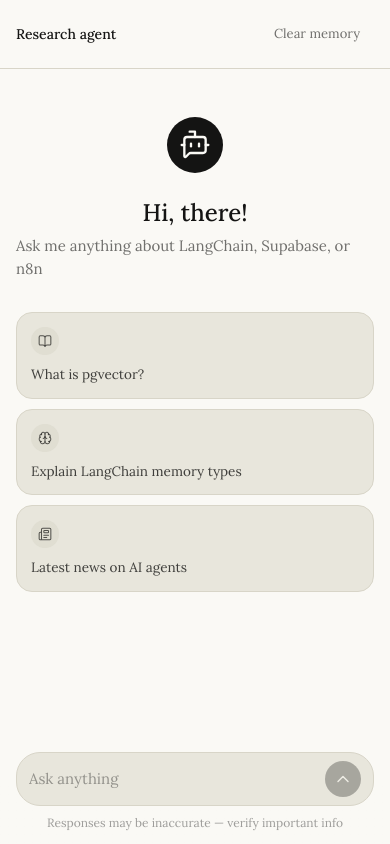
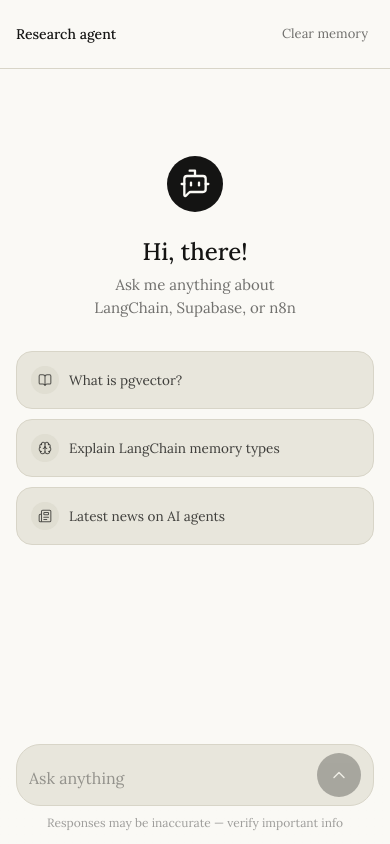
Before and after one commit to Mahmedk77/Week-2-Project-Conversational-Research-Agent, a Next.js app: page / in a window 390 px wide. Built offline with nearby package versions, Linux system fonts and the light colour scheme.

Commit message:
fix UI issues

```diff
--- a/app/components/ChatInput.tsx
+++ b/app/components/ChatInput.tsx
@@ -33,8 +33,9 @@
     }
   };
 
+  // Positioning/stickiness is owned by the page so the rate-limit notice can
+  // share one sticky container with the composer.
   return (
-    <div className="sticky bottom-0 w-full bg-gradient-to-t from-bg-page via-bg-page to-transparent pb-[max(env(safe-area-inset-bottom),0px)] pt-4">
     <div className="mx-auto w-full max-w-[720px] px-4">
       <div className="flex items-end gap-2 rounded-3xl border border-border bg-surface-1 px-3 py-2 shadow-none transition-shadow focus-within:ring-2 focus-within:ring-border">
         <textarea
@@ -47,7 +48,9 @@
           autoComplete="off"
           autoCorrect="off"
           spellCheck="false"
-            className="no-scrollbar flex-1 resize-none appearance-none overflow-y-auto bg-transparent py-1.5 text-[15px] leading-relaxed text-text-primary placeholder-text-primary/40 outline-none"
+          // 16px on mobile is deliberate: iOS Safari zooms the whole page when
+          // focusing an input under 16px. Desktop keeps the tighter 15px.
+          className="no-scrollbar flex-1 resize-none appearance-none overflow-y-auto bg-transparent py-1.5 text-[16px] leading-relaxed text-text-primary placeholder-text-primary/40 outline-none sm:text-[15px]"
           style={{ minHeight: "1.75rem", maxHeight: `${MAX_TEXTAREA_HEIGHT}px` }}
         />
 
@@ -56,7 +59,9 @@
           onClick={onSend}
           disabled={disabled || !value.trim()}
           aria-label="Send message"
-            className="flex h-9 w-9 shrink-0 items-center justify-center hover:bg-black/80 rounded-full bg-text-primary text-bg-page transition-opacity disabled:opacity-30"
+          // 44px hit area on touch screens (the accessible minimum), trimmed
+          // to 36px on pointer devices where it would look oversized.
+          className="flex h-11 w-11 shrink-0 items-center justify-center rounded-full bg-text-primary text-bg-page transition-opacity hover:bg-black/80 disabled:opacity-30 sm:h-9 sm:w-9"
         >
           <ChevronUp className="h-5 w-5" strokeWidth={1.75} />
         </button>
@@ -66,6 +71,5 @@
         Responses may be inaccurate — verify important info
       </p>
     </div>
-    </div>
   );
 }
--- a/app/components/EmptyState.tsx
+++ b/app/components/EmptyState.tsx
@@ -1,6 +1,6 @@
 "use client";
 
-import { Sparkles, BookOpen, Brain, Newspaper, BotMessageSquare } from "lucide-react";
+import { BookOpen, Brain, Newspaper, BotMessageSquare } from "lucide-react";
 
 const SUGGESTIONS = [
   { icon: BookOpen, text: "What is pgvector?" },
@@ -15,7 +15,7 @@
         <BotMessageSquare className="h-8 w-8" strokeWidth={1.75} />
       </div>
       <h1 className="text-2xl font-medium text-text-primary">Hi, there!</h1>
-      <p className="mt-1.5 text-[15px] text-text-primary/60">
+      <p className="mt-1.5 text-balance text-center text-[15px] text-text-primary/60">
         Ask me anything about LangChain, Supabase, or n8n
       </p>
 
@@ -25,12 +25,14 @@
             key={text}
             type="button"
             onClick={() => onSelect(text)}
-            className="flex flex-col items-start gap-2.5 rounded-2xl border border-border bg-surface-1 p-3.5 text-left transition-colors hover:bg-border/30  active:bg-border/50"
+            // Row layout on phones (cards would otherwise be tall and empty),
+            // stacked once there are three across.
+            className="flex min-h-11 items-center gap-2.5 rounded-2xl border border-border bg-surface-1 p-3.5 text-left transition-colors hover:bg-border/30 active:bg-border/50 sm:flex-col sm:items-start"
           >
-            <span className="flex h-7 w-7 items-center justify-center rounded-full bg-border/50 text-text-primary/70">
+            <span className="flex h-7 w-7 shrink-0 items-center justify-center rounded-full bg-border/50 text-text-primary/70">
               <Icon className="h-3.5 w-3.5" strokeWidth={1.75} />
             </span>
-            <span className="text-[13.5px] leading-snug text-text-primary/80">{text}</span>
+            <span className="min-w-0 text-[13.5px] leading-snug text-text-primary/80">{text}</span>
           </button>
         ))}
       </div>
--- a/app/components/ReasoningTrace.tsx
+++ b/app/components/ReasoningTrace.tsx
@@ -86,14 +86,16 @@
       {expanded && (
         <div className="mt-1.5 space-y-2 rounded-xl border border-border bg-surface-1 p-3 text-[13px] leading-relaxed text-text-primary/70">
           {steps.map((step, i) => (
-            <div key={i} className="flex gap-2">
+            // min-w-0 lets the flex child actually shrink; without it a long
+            // query or URL forces the panel wider than the phone screen.
+            <div key={i} className="flex min-w-0 gap-2">
               {step.type === "action" ? (
                 <>
                   <Wrench
                     className="mt-0.5 h-3.5 w-3.5 shrink-0 text-text-primary/40"
                     strokeWidth={1.75}
                   />
-                  <div>
+                  <div className="min-w-0 break-words">
                     {step.tool_calls.map((call, j) => (
                       <div key={j}>
                         <span className="font-medium text-text-primary/85">
@@ -110,7 +112,7 @@
                     className="mt-0.5 h-3.5 w-3.5 shrink-0 text-text-primary/40"
                     strokeWidth={1.75}
                   />
-                  <div>
+                  <div className="min-w-0 break-words">
                     <span className="font-medium text-text-primary/85">Result:</span>{" "}
                     <span className="font-mono text-[12px] text-text-primary/60">
                       {summarizeObservation(step.content)}
--- a/app/layout.tsx
+++ b/app/layout.tsx
@@ -1,4 +1,4 @@
-import type { Metadata } from "next";
+import type { Metadata, Viewport } from "next";
 import { Lora, Geist_Mono } from "next/font/google";
 import "./globals.css";
 
@@ -18,13 +18,29 @@
   description: "A research assistant with knowledge base and web search tools",
 };
 
+/**
+ * `viewportFit: "cover"` is required for `env(safe-area-inset-*)` to report
+ * anything but 0 — without it the composer sits under the iPhone home
+ * indicator. `maximumScale` is intentionally left alone: capping it would
+ * block pinch-zoom, which users with low vision rely on.
+ */
+export const viewport: Viewport = {
+  width: "device-width",
+  initialScale: 1,
+  viewportFit: "cover",
+  themeColor: "#faf9f5",
+};
+
 export default function RootLayout({ children }: LayoutProps<"/">) {
   return (
     <html
       lang="en"
       className={`${lora.variable} ${geistMono.variable} h-full antialiased`}
     >
-      <body className="min-h-full flex flex-col">{children}</body>
+      {/* overflow-x-hidden is a backstop: no child should overflow
+          horizontally, but on mobile a single stray element causes the whole
+          page to pan sideways, which is worse than clipping it. */}
+      <body className="flex min-h-full flex-col overflow-x-hidden">{children}</body>
     </html>
   );
 }
--- a/app/page.tsx
+++ b/app/page.tsx
@@ -107,9 +107,33 @@
   const [cooldownUntil, setCooldownUntil] = useState(0);
   const [nowTick, setNowTick] = useState(() => Date.now());
   const scrollRef = useRef<HTMLDivElement>(null);
+  const messageCountRef = useRef(0);
 
+  /**
+   * Follow the conversation without fighting the user.
+   *
+   * The naive version — smooth-scrolling on every `messages` change — fires
+   * dozens of times a second while text streams in, and each new smooth
+   * animation interrupts the one before it. That reads as a jerky up/down
+   * judder. So: animate only when a message is actually added, jump instantly
+   * while content grows, and stay put entirely if the user has scrolled up to
+   * read something.
+   */
   useEffect(() => {
-    scrollRef.current?.scrollIntoView({ behavior: "smooth", block: "end" });
+    const isNewMessage = messages.length !== messageCountRef.current;
+    messageCountRef.current = messages.length;
+
+    const distanceFromBottom =
+      document.documentElement.scrollHeight - (window.scrollY + window.innerHeight);
+    // Generous threshold: the sticky composer covers part of the viewport.
+    const isFollowing = distanceFromBottom < 160;
+
+    if (!isNewMessage && !isFollowing) return;
+
+    window.scrollTo({
+      top: document.documentElement.scrollHeight,
+      behavior: isNewMessage ? "smooth" : "auto",
+    });
   }, [messages]);
 
   // Drive the countdown. State is only written from the interval callback —
@@ -310,22 +334,24 @@
   const hasMessages = messages.length > 0;
 
   return (
-    <div className="flex min-h-screen flex-1 flex-col bg-bg-page">
-      <header className="sticky top-0 z-10 flex items-center justify-between border-b border-border bg-bg-page px-4 py-3">
-        <span className="text-[14px] font-medium text-text-primary">
+    // min-h-dvh, not min-h-screen: 100vh on mobile includes the browser
+    // chrome, which pushes the composer below the visible area.
+    <div className="flex min-h-dvh flex-1 flex-col bg-bg-page">
+      <header className="sticky top-0 z-10 flex items-center justify-between gap-2 border-b border-border bg-bg-page px-4 py-3 pt-[max(0.75rem,env(safe-area-inset-top))]">
+        <span className="truncate text-[14px] font-medium text-text-primary">
           Research agent
         </span>
         <button
           type="button"
           onClick={handleClearMemory}
           disabled={clearing}
-          className="flex min-h-11 items-center gap-1.5 rounded-full px-3.5 text-[13px] text-text-primary/60 transition-colors hover:text-text-primary/90 disabled:opacity-40"
+          className="-mr-1.5 flex min-h-11 shrink-0 items-center gap-1.5 rounded-full px-3 text-[13px] text-text-primary/60 transition-colors hover:text-text-primary/90 disabled:opacity-40"
         >
           Clear memory
         </button>
       </header>
 
-      <div className="mx-auto flex w-full max-w-[720px] flex-1 flex-col">
+      <div className="mx-auto flex w-full min-w-0 max-w-[720px] flex-1 flex-col">
         {hasMessages ? (
           <div className="flex-1 pb-4 pt-2">
             {messages.map((message) => (
@@ -338,15 +364,18 @@
         )}
       </div>
 
-      <div className="sticky bottom-0 bg-bg-page">
+      {/* Single sticky container for notice + composer. The gradient lets
+          content fade out underneath rather than cutting off hard, and the
+          safe-area padding keeps it clear of the iPhone home indicator. */}
+      <div className="sticky bottom-0 w-full bg-gradient-to-t from-bg-page via-bg-page to-transparent pt-4 pb-[max(env(safe-area-inset-bottom),0px)]">
         {coolingDown && (
           <div
             role="status"
             aria-live="polite"
-            className="mx-auto mb-1 flex w-full max-w-[720px] items-center gap-2 px-4 text-[13px] text-text-primary/60"
+            className="status-fade-in mx-auto mb-1.5 flex w-full max-w-[720px] items-center gap-2 px-4 text-[12.5px] tracking-[0.01em]"
           >
-            <span className="h-1.5 w-1.5 shrink-0 animate-pulse rounded-full bg-text-primary/40" />
-            <span>
+            <span className="h-1.5 w-1.5 shrink-0 animate-pulse rounded-full bg-text-primary/35" />
+            <span className="status-shimmer">
               Usage limit reached — you can send again in {secondsLeft}
               {secondsLeft === 1 ? " second" : " seconds"}.
             </span>
```
Also changed, not shown: app/components/ChatMessageItem.tsx (+21 -7 lines), app/globals.css (+66 -0 lines). Lines whose indentation alone changed are shown as unchanged.
